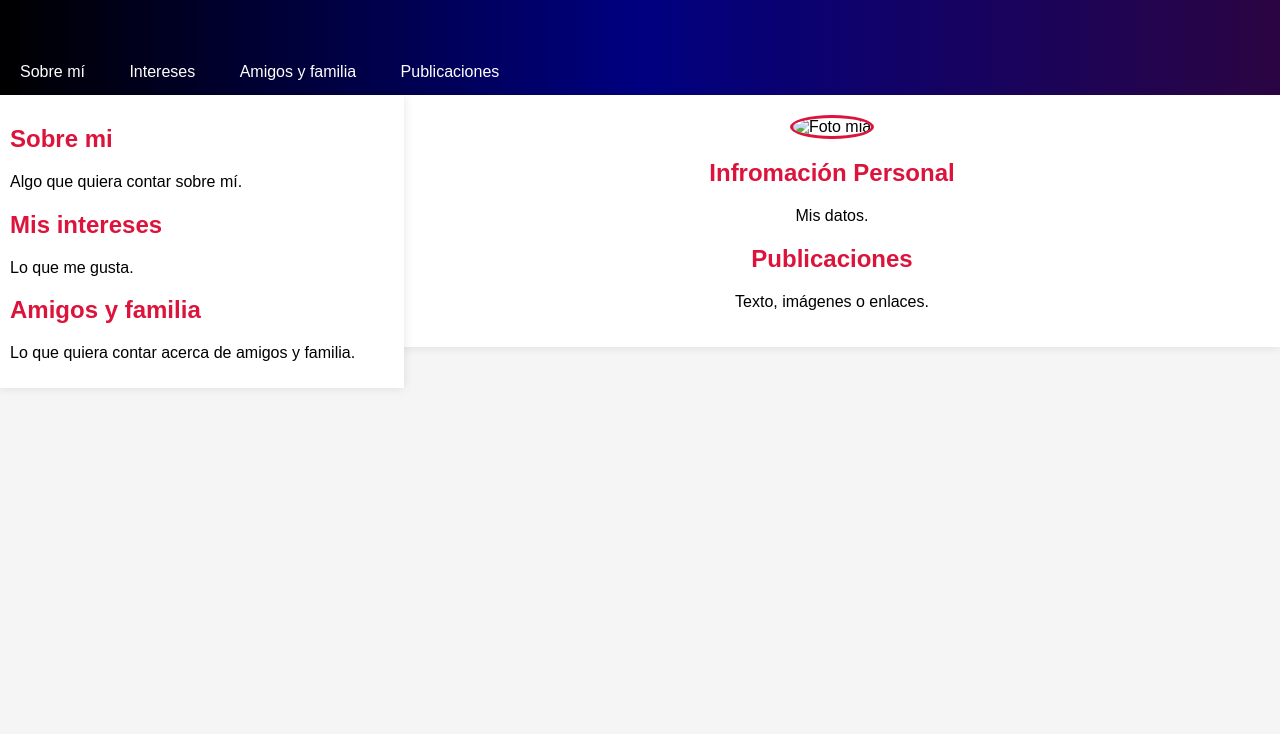
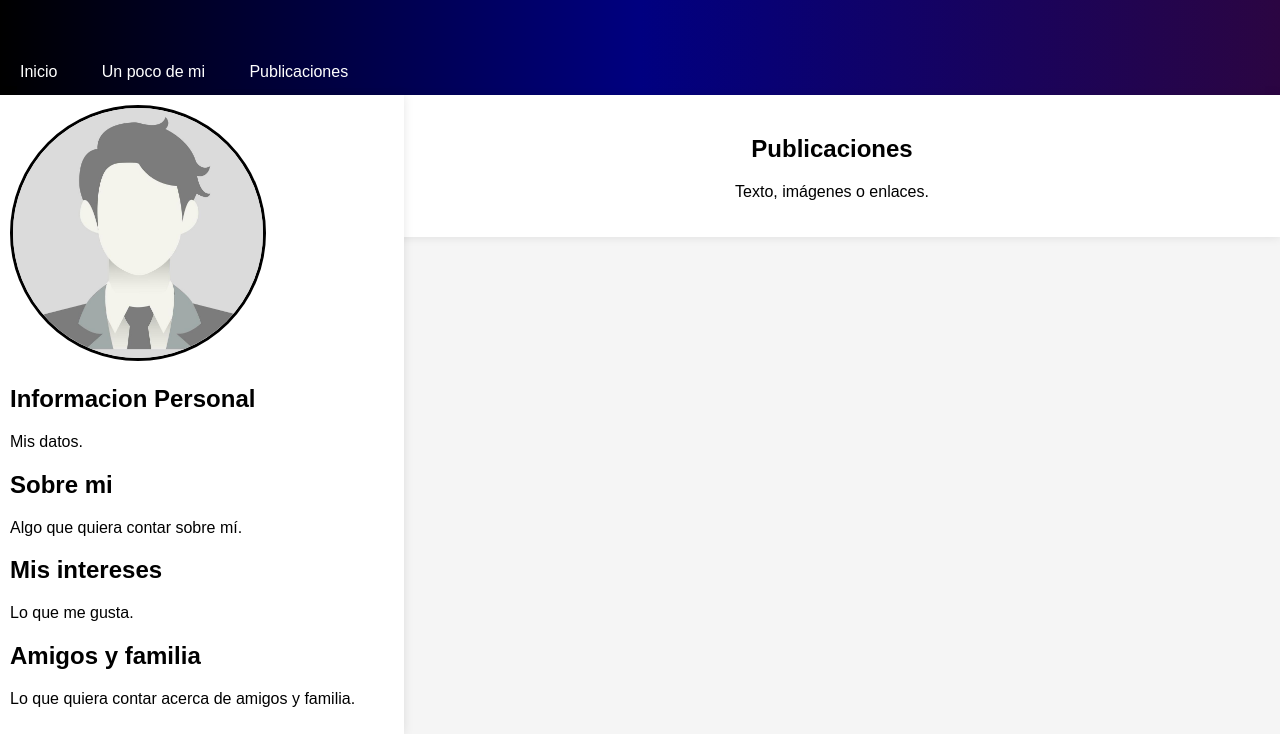
Before and after one commit to cami-mica/Blog, a plain HTML site: page agustin.html in a window 1280 px wide. Shown: the part 91-825 px from the top of the page. Before the commit the page ends 800 px from the top, so only its background shows below. Drawn offline with Linux system fonts and the light colour scheme.

Commit message:
Cambios en Blog Agus y agregado de estilos por separado

```diff
--- a/agustin.html
+++ b/agustin.html
@@ -1,64 +1,13 @@
 <!DOCTYPE html>
 <html lang="es">
+
+
 <head>
+    <link rel="stylesheet" href="styles_Agustin.css">
     <meta charset="UTF-8">
+
+
     <title>Blog de Agustin</title>
-    <style>
-        body {
-            font-family: Arial, sans-serif;
-            margin: 0;
-            padding: 0;
-            background-color: #f5f5f5;
-        }
-        header {
-            background: linear-gradient(to right, black, navy, rgb(43, 5, 66));
-             color: white;
-             padding: 30px 0;
-             text-align: center;
-        }
-        section {
-            display: flex;
-            padding: 20px;
-        }
-        aside {
-            background-color: #ffffff;
-            width: 30%;
-            padding: 20px;
-            float: left;
-            box-shadow: 0 0 10px rgba(0, 0, 0, 0.1);
-        }
-        article {
-            background-color: #ffffff;
-            padding: 20px;
-            box-shadow: 0 0 10px rgba(0, 0, 0, 0.1);
-            text-align: center;
-        }
-        img {
-            border-radius: 50%;
-            border: 3px solid crimson;
-        }
-
-        h2 {
-            color: crimson;
-        }
-
-        /* Estilo de menú desplegable */
-        nav {
-            background: linear-gradient(to right, black, navy, rgb(43, 5, 66));
-            overflow: hidden;
-        }
-
-        nav a {
-            color: white;
-            padding: 14px 20px;
-            text-decoration: none;
-            display: inline-block;
-        }
-
-        nav a:hover {
-            background-color: crimson;
-        }
-    </style>
 
 </head>
 <body>
@@ -66,13 +15,21 @@
         <h1>BLOG PERSONAL DE AGUSTN</h1>
     </header>
     <nav>
-        <a href="#sobre-mi">Sobre mí</a>
-        <a href="#intereses">Intereses</a>
+        <a href="index.html">Inicio</a>
+        <a href="#perfil">Un poco de mi</a>
+        <a href="#Publicaciones">Publicaciones</a>
+        <!--<a href="#intereses">Intereses</a>
         <a href="#familia">Amigos y familia</a>
-        <a href="#publicaciones">Publicaciones</a>
+        <a href="#publicaciones">Publicaciones</a>-->
     </nav>
 
     <aside style="width: 30%; padding: 10px;">
+        <img src="IMG/placeholder_profile.jpg" alt="Foto mia" id="perfil" style="height: 250px; width: 250px;">
+
+        <h2 id="Infromación Personal">Informacion Personal</h2>
+
+        <p>Mis datos.</p>
+
         <h2 id="sobre-mi">Sobre mi</h2>
         <p>Algo que quiera contar sobre mí.</p>
 
@@ -85,9 +42,6 @@
 
         <!-- Contenido principal -->
         <article style=" text-align: center">
-            <img src="mi_foto.jpg" alt="Foto mia" style="width: 100px;">
-            <h2>Infromación Personal</h2>
-            <p>Mis datos.</p>
 
             <h2>Publicaciones</h2>
             <p>Texto, imágenes o enlaces.</p>
--- /dev/null
+++ b/styles_Agustin.css
@@ -0,0 +1,59 @@
+body {
+    font-family: Arial, sans-serif;
+    margin: 0;
+    padding: 0;
+    background-color: #f5f5f5;
+}
+
+header {
+    background: linear-gradient(to right, black, navy, rgb(43, 5, 66));
+    color: white;
+    padding: 30px 0;
+    text-align: center;
+}
+
+section {
+    display: flex;
+    padding: 20px;
+}
+
+aside {
+    background-color: #ffffff;
+    width: 30%;
+    padding: 20px;
+    float: left;
+    box-shadow: 0 0 10px rgba(0, 0, 0, 0.1);
+}
+
+article {
+    background-color: #ffffff;
+    padding: 20px;
+    box-shadow: 0 0 10px rgba(0, 0, 0, 0.1);
+    text-align: center;
+}
+
+img {
+    border-radius: 50%;
+    border: 3px solid black;
+}
+
+h2 {
+    color: black;
+}
+
+/* Estilo de menú desplegable */
+nav {
+    background: linear-gradient(to right, black, navy, rgb(43, 5, 66));
+    overflow: hidden;
+}
+
+nav a {
+    color: white;
+    padding: 14px 20px;
+    text-decoration: none;
+    display: inline-block;
+}
+
+nav a:hover {
+    background-color: crimson;
+}
```
Also changed, not shown: IMG/placeholder_profile.jpg (added).
